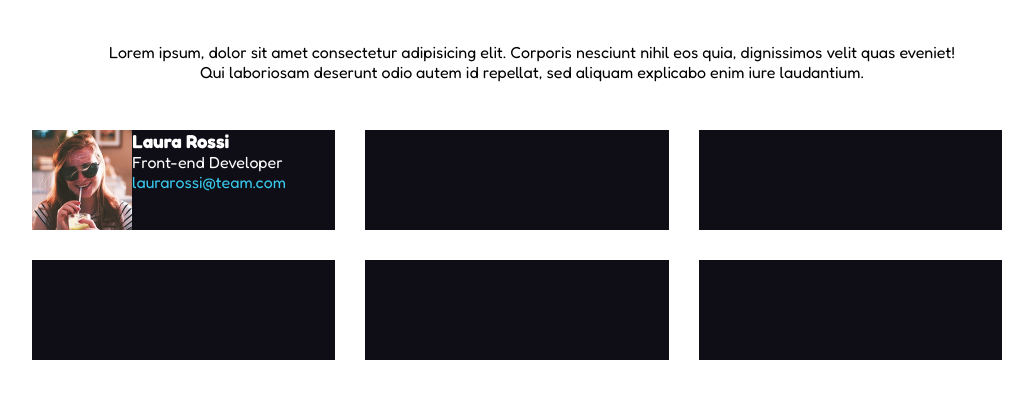
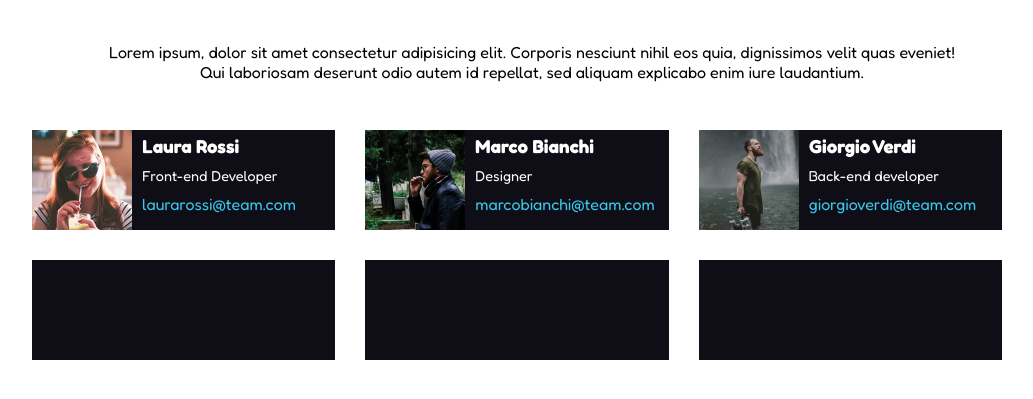
Before and after one commit to StefanoM98/html-css-float-cards, a plain HTML site: page index.html in a window 1280 px wide. Shown: the part 93-492 px from the top of the page, without its empty margins (108-1141 px from the left). Drawn offline with Linux system fonts and the light colour scheme.

Commit message:
Finite le prime 3 card

```diff
--- a/css/style.css
+++ b/css/style.css
@@ -20,6 +20,7 @@ body {
     max-width: 1000px;
     margin: 0 auto;
     margin-top: 2rem;
+    min-width: none;
 }
 /* Titolo con descrizione */
 .title {
@@ -46,6 +47,7 @@ body {
     clear:both;
 }
 
+/* Creazione card */
 .card {
     width:calc(100% / 3 - 30px);
     float: left;
@@ -62,12 +64,21 @@ body {
 h3 {
     display: inline-block;
     color: white;
+    margin: 5px 10px;
 }
+
 
 .work {
     color: white;
+    margin: 5px 10px;
+    display: inline-block;
+    font-size: 0.9rem;
 }
 
 .email{
     color: #38c9ec;
+    display: inline-block;
+    margin: 5px 10px;
+    text-decoration: none;
+    cursor: pointer;
 }
--- a/index.html
+++ b/index.html
@@ -29,10 +29,16 @@
                         <img class="people" src="img/female1.png" alt="Laura Rossi">
                         <h3>Laura Rossi</h3>
                         <p class="work">Front-end Developer</p>
-                        <p class="email">laurarossi@team.com</p>
+                        <a href="" class="email">laurarossi@team.com</a>
                     </div>
-                    <div class="card"></div>
-                    <div class="card"></div>
+                    <div class="card"><img class="people" src="img/male1.png" alt="Marco Bianchi">
+                        <h3>Marco Bianchi</h3>
+                        <p class="work">Designer</p>
+                        <a href="" class="email">marcobianchi@team.com</a></div>
+                    <div class="card"><img class="people" src="img/male2.png" alt="Marco Bianchi">
+                        <h3>Giorgio Verdi</h3>
+                        <p class="work">Back-end developer</p>
+                        <a href="" class="email">giorgioverdi@team.com</a></div>
                 </div>
                 <div class="row clearfix">
                     <div class="card"></div>
```
